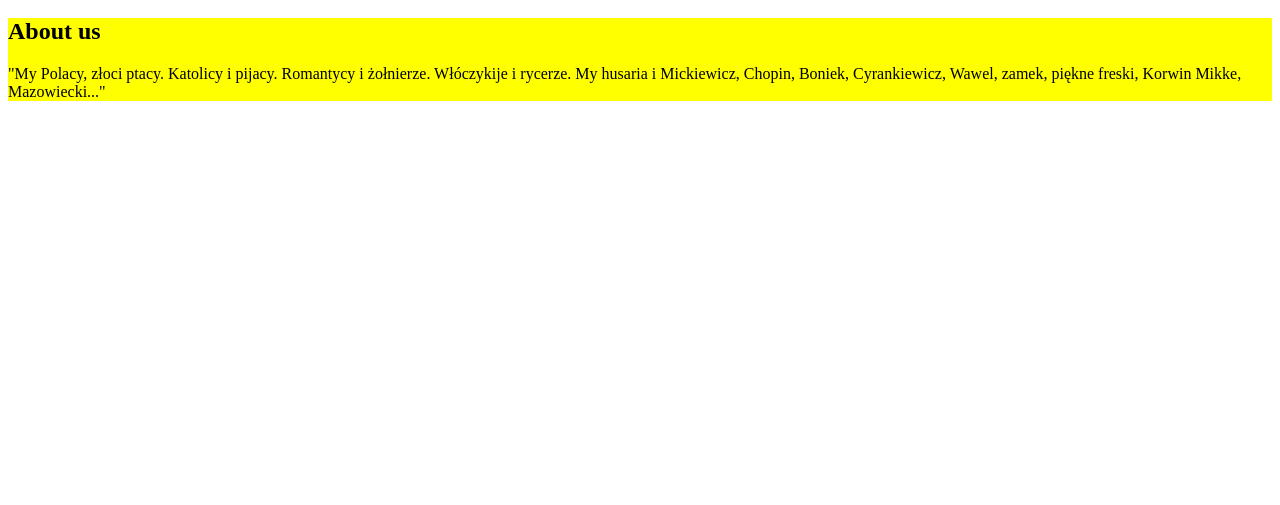
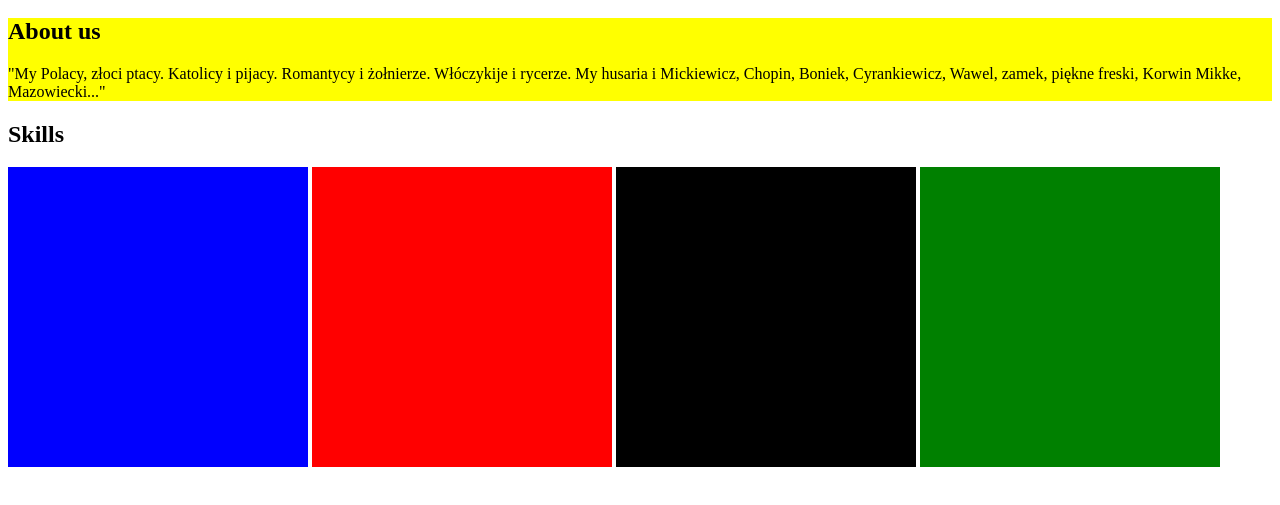
Before and after one commit to emaka79/Zadanie_10958, a plain HTML site: page index.html in a window 1280 px wide. Shown: the part 141-646 px from the top of the page. Drawn offline with Linux system fonts and the light colour scheme.

Commit message:
Sekcja Skills

```diff
--- a/css/style.css
+++ b/css/style.css
@@ -21,3 +21,28 @@ a[href="#Contact"]{
 section[name="o nas"]{
     background-color: yellow;
 }
+
+div{
+     width: 300px;
+     height: 300px;
+     display: inline-table;
+}
+
+ div[name="kwadrat 1"]{
+     color: blue;
+     background-color: blue;
+}
+
+div[name="kwadrat 2"]{
+     color: red;
+     background-color: red;
+}
+
+div[name="kwadrat 3"]{
+     background-color: black;
+}
+
+div[name="kwadrat 4"]{
+     color: green;
+     background-color: green;
+}
--- a/index.html
+++ b/index.html
@@ -27,6 +27,16 @@
 
      </section>
 
+     <section>
+
+         <h2><a name="Skills"></a>Skills</h2>
+
+            <div name="kwadrat 1">kwadrat 1</div>
+            <div name="kwadrat 2">kwadrat 2</div>
+            <div name="kwadrat 3">kwadrat 3</div>
+            <div name="kwadrat 4">kwadrat 4</div>
+
+     </section>
 
 </body>
 </html>
```
